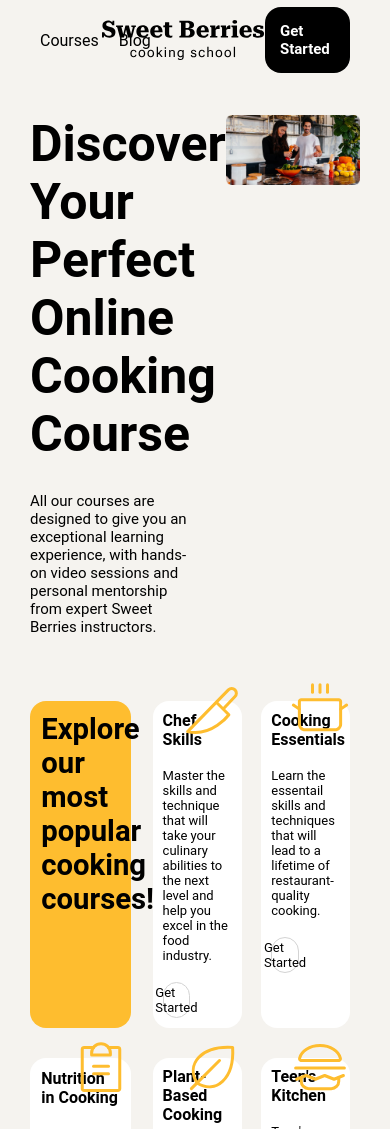
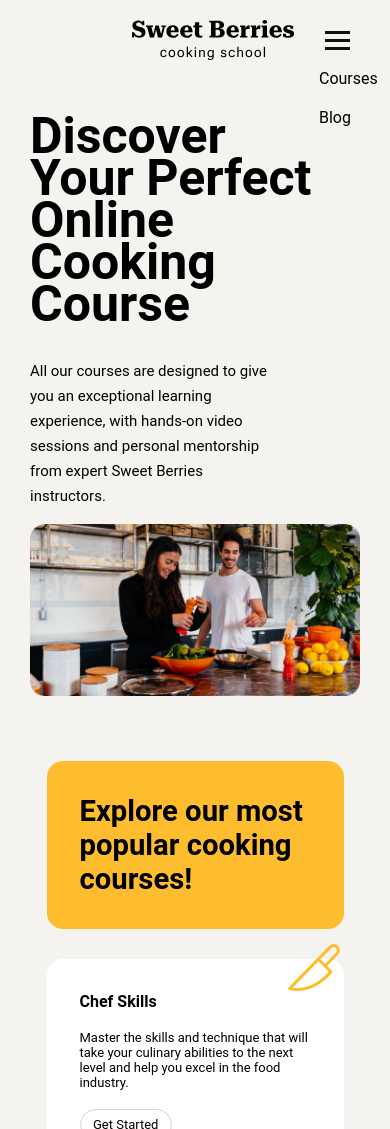
Before and after one commit to 2vamoose/sweetberrycookingschool, a plain HTML site: page index.html in a window 390 px wide. Shown: the top 1129 px of the page. Drawn offline with Linux system fonts and the light colour scheme.

Commit message:
updated codes

```diff
--- a/index.html
+++ b/index.html
@@ -22,11 +22,17 @@
                 <div class="header-button">
                     <p>Get Started</p>
                 </div>
+
+                <div class="hamburger">
+                    <span class="bar"></span>
+                    <span class="bar"></span>
+                    <span class="bar"></span>
+                </div>
         </header>
             <div class="banner-container">
 
                 <div class="banner-text">
-                    <div class="tagline">Discover Your <br> Perfect Online <br> Cooking Course</div>
+                    <div class="tagline">Discover Your Perfect Online Cooking Course</div>
                     <br>
                     <div class="description">All our courses are designed to give you an exceptional learning experience, with hands-on video sessions and personal mentorship from expert Sweet Berries instructors.</div>
                 </div>
--- a/style.css
+++ b/style.css
@@ -70,18 +70,23 @@ a {
   display: flex;
   flex-direction: column;
   justify-content: space-evenly;
+  width: 90%;
+  /* margin-inline: auto; */
 }
 
 .tagline {
   font-size: 50px;
   font-weight: bold;
+  line-height: 42px;
 }
 
 .description {
   padding-top: 5%;
-  padding-right: 15%;
+  padding-right: 20%;
   font-size: 15px;
   font-family: "Roboto", sans-serif;
+  justify-content: center;
+  line-height: 25px;
 }
 
 .banner-container img {
@@ -105,6 +110,7 @@ a {
   width: 90%;
   padding: 10%;
   font-size: 25px;
+  justify-self: center;
 }
 
 h4 {
@@ -127,7 +133,8 @@ h4 {
   width: 90%;
   padding:10%;
   position: relative;
-
+  justify-content: space-between;
+ justify-self: center;
 }
 .course{
   display: flex;
@@ -146,7 +153,7 @@ h4 {
   height: 60px;
   position: absolute;
   right: 0;
-  top: -20px;
+  top: -10%;
 }
 
 .card-icon img{
@@ -174,15 +181,70 @@ h4 {
   background-color: #FEBD2F;
 }
 
+
+
 @media (max-width: 768px) {
 .grid-container {
   grid-template-columns: repeat(2, 1fr);
-  grid-column: 1/-1;
+  /* grid-template-rows: 80px auto auto auto 80px; */
   }
-}
+  .card-container {
+    grid-template-columns: repeat(2, 1fr);
+  }
+  .banner-container {
+    grid-template-columns: 1fr;
+  }
+  }
+
+  .hamburger {
+    display: none;
+  }
 
 @media (max-width: 468px) {
   .grid-container {
     grid-template-columns: 1fr;
     }
+
+    .card-container {
+      grid-template-columns:  1fr;
+    }
+
+    .hamburger{
+      display: block;
+    }
+
+    .header-button{
+      display: none;
+    }
+
+    .header-links{
+      flex-direction: column;
+      transform: translate(450%,100%);
+    }
+
+    .tagline {
+      font-size: 50px;
+      font-weight: bold;
+      line-height: 42px;
+    }
+
+    .description {
+      display: flex;
+      padding-top: 5%;
+      padding-bottom: 5%;
+      font-size: 15px;
+      font-family: "Roboto", sans-serif;
+      line-height: 25px;
+    }
+
 }
+
+.bar {
+  display: block;
+  width: 25px;
+  height: 3px;
+  margin: 5px auto;
+  -webkit-transition: all 0.3s ease-in-out;
+  transition: all 0.3s ease-in-out;
+  background-color: #101010;
+}
```
Also changed, not shown: 1 other file.
